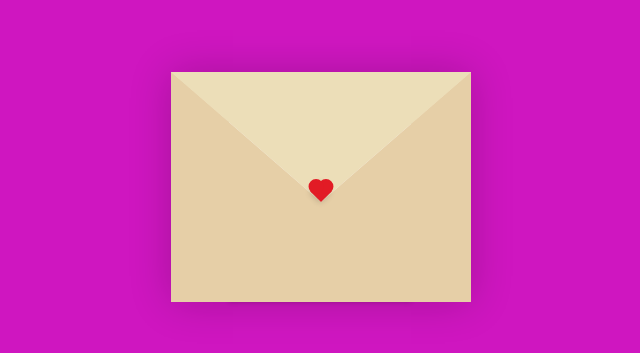
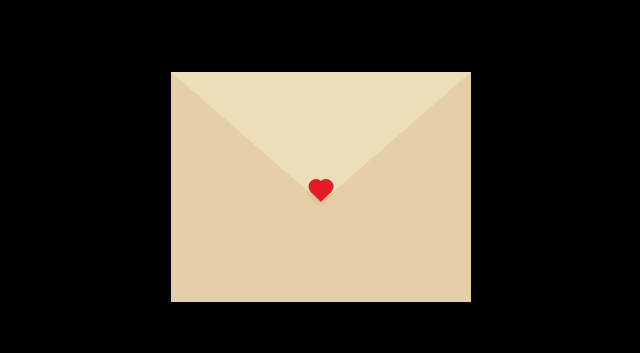
Before and after one commit to Specks-ux/sorryciwaa, a plain HTML site: page index.html in a window 1280 px wide. Shown: the part 213-566 px from the top of the page, without its empty margins (319-959 px from the left). Drawn offline with Linux system fonts and the light colour scheme.

Commit message:
style.css

```diff
--- a/style.css
+++ b/style.css
@@ -1,6 +1,6 @@
 :root{
     --primary: #fff;
-    --bg-color: rgb(207, 22, 192);
+    --bg-color: rgb(0, 0, 0);
     --bg-envelope-color: #f5edd1;
     --envelope-tab: #ecdeb8;
     --envelope-cover: #e6cfa7;
```
